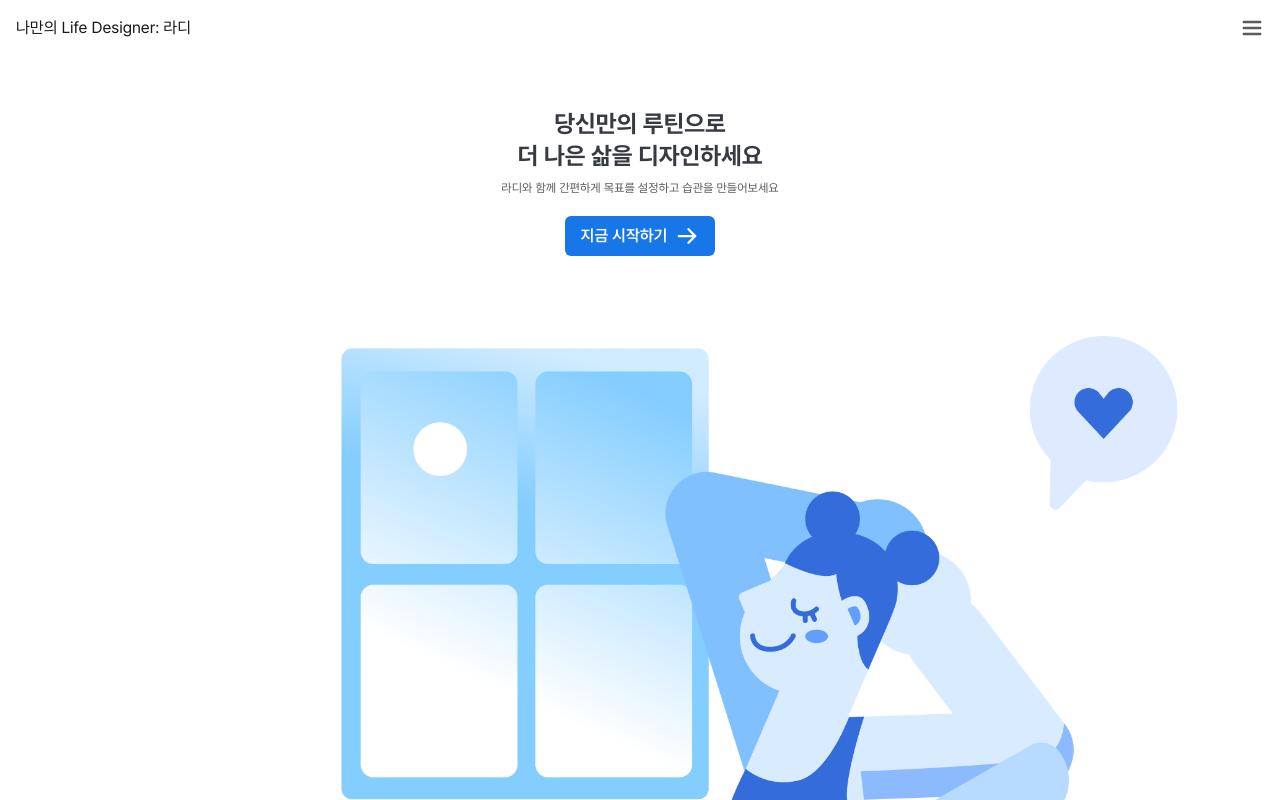
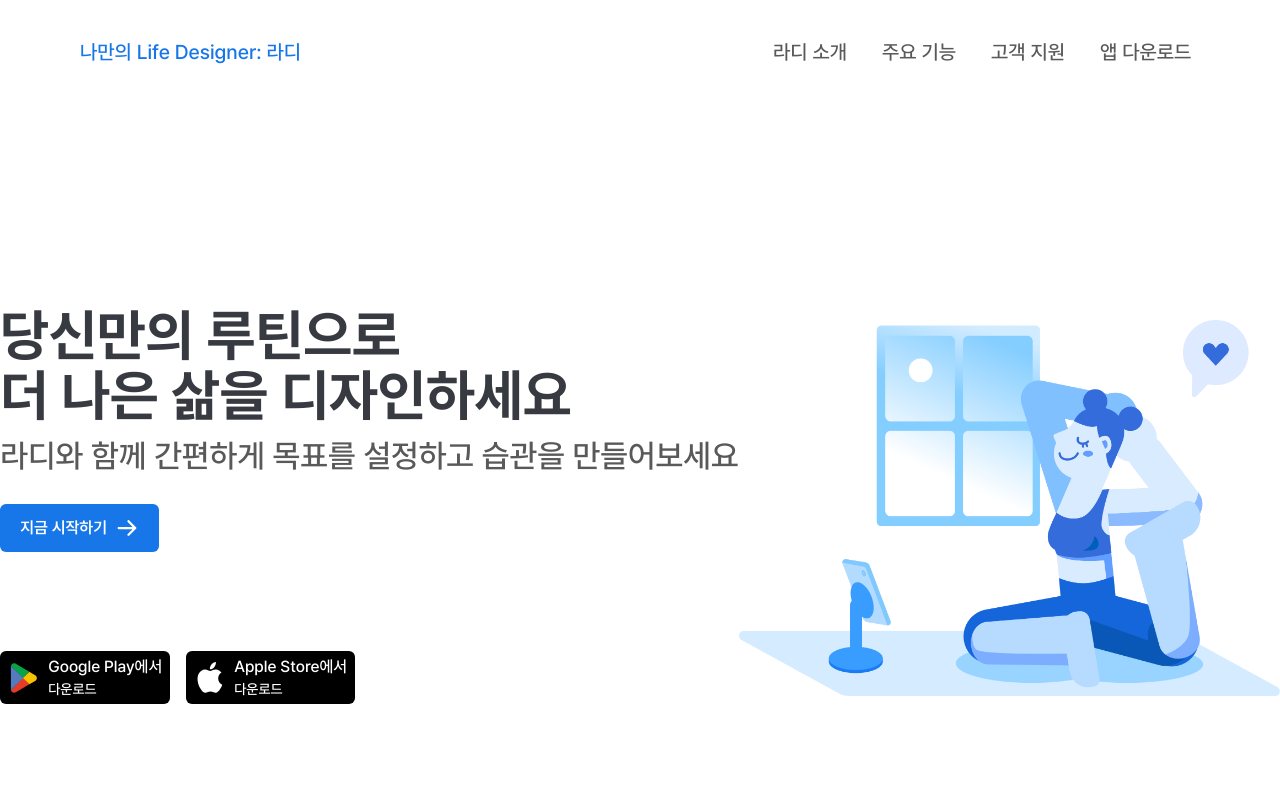
Before and after one commit to gunhee0421/life-designer-web, a Next.js app: page / in a window 1280 px wide. Shown: the top 800 px of the page. Built offline with nearby package versions, Linux system fonts and the light colour scheme.

Commit message:
feat: session 1 반응형 제작 완료

```diff
--- /dev/null
+++ b/app/components/Hedaer.tsx
@@ -0,0 +1,20 @@
+import Icon from './icons'
+
+export const Header = () => {
+  return (
+    <div>
+      <header className="flex h-[52px] flex-row items-center justify-between p-4 font-sans md:h-[104px] md:px-20">
+        <p className="text-[12px] font-[500] text-[#1777E9] md:text-[20px]">
+          나만의 Life Designer: 라디
+        </p>
+        <ol className="hidden gap-[9px] text-[1.25rem] font-[500] text-textSecondary md:flex">
+          <li className="w-[6.25rem]">라디 소개</li>
+          <li className="w-[6.25rem]">주요 기능</li>
+          <li className="w-[6.25rem]">고객 지원</li>
+          <li className="w-[6.25rem]">앱 다운로드</li>
+        </ol>
+        <Icon className="md:hidden" name="hambuger" />
+      </header>
+    </div>
+  )
+}
--- /dev/null
+++ b/app/components/Main.tsx
@@ -0,0 +1,83 @@
+import Icon from './icons'
+import heroSection from '../../public/hero_section.png'
+import Image from 'next/image'
+
+export const Main = () => {
+  return (
+    <section
+      style={{ height: `calc(100vh - 264px)` }}
+      className="justify-center px-8 py-14 text-center md:mx-40 md:mt-40 md:flex md:text-left"
+    >
+      <div className="flex flex-col md:justify-between">
+        <div>
+          <div className="mb-5">
+            <h1 className="text-2xl font-bold text-textPrimary md:h-[3.75rem] md:text-[3.5rem]">
+              당신만의 루틴으로
+            </h1>
+            <h1 className="mb-2 text-2xl font-bold text-textPrimary md:h-[3.75rem] md:text-[3.5rem]">
+              더 나은 삶을 디자인하세요
+            </h1>
+            <p className="whitespace-nowrap text-xs font-medium text-textSecondary md:h-[2.25rem] md:text-[2rem]">
+              라디와 함께 간편하게 목표를 설정하고 습관을 만들어보세요
+            </p>
+          </div>
+
+          <div className="mb-16 inline-flex w-auto gap-2 rounded-md bg-primary px-5 py-3">
+            <p className="font-semibold text-white">지금 시작하기</p>
+            <Icon name="arrowNavigate" />
+          </div>
+        </div>
+        <div className="mb-10 hidden flex-row gap-4 md:flex">
+          <div className="inline-flex items-center gap-2 rounded-md bg-black px-2 py-1 text-start">
+            <Icon name="playstore" size={32} />
+            <div className="text-white">
+              <p className="text-[16px] font-medium">Google Play에서</p>
+              <p className="text-[14px] font-medium">다운로드</p>
+            </div>
+          </div>
+
+          <div className="inline-flex items-center gap-2 rounded-md bg-black px-2 py-1 text-start">
+            <Icon name="apple" size={32} />
+            <div className="text-white">
+              <p className="text-[16px] font-medium">Apple Store에서</p>
+              <p className="text-[14px] font-medium">다운로드</p>
+            </div>
+          </div>
+        </div>
+      </div>
+
+      <Image
+        src={heroSection}
+        width={251}
+        height={175}
+        alt="woman yoga with routine app"
+        className="mb-12 md:hidden"
+      />
+      <Image
+        src={heroSection}
+        width={980}
+        height={671}
+        alt="woman yoga with routine app"
+        className="mb-12 hidden md:block"
+      />
+
+      <div className="inline-flex flex-row gap-4 md:hidden">
+        <div className="inline-flex items-center gap-2 rounded-md bg-black px-2 py-1 text-start">
+          <Icon name="playstore" size={16} />
+          <div className="text-white">
+            <p className="text-[10px] font-medium">Google Play에서</p>
+            <p className="text-[8px] font-medium">다운로드</p>
+          </div>
+        </div>
+
+        <div className="inline-flex items-center gap-2 rounded-md bg-black px-2 py-1 text-start">
+          <Icon name="apple" size={16} />
+          <div className="text-white">
+            <p className="text-[10px] font-medium">Apple Store에서</p>
+            <p className="text-[8px] font-medium">다운로드</p>
+          </div>
+        </div>
+      </div>
+    </section>
+  )
+}
--- a/app/page.tsx
+++ b/app/page.tsx
@@ -1,64 +1,19 @@
-import Image from 'next/image'
-import heroSection from '../public/hero_section.png'
+import { Header } from './components/Hedaer'
 import Icon from './components/icons'
+import { Main } from './components/Main'
 
 export default function Home() {
   return (
     <div>
-      <header className="flex h-[52px] flex-row justify-between p-4">
-        <p>나만의 Life Designer: 라디</p>
-        <Icon name="hambuger" />
-      </header>
-
-      <section className="px-8 py-14 text-center">
-        <div className="mb-5">
-          <h1 className="text-textPrimary text-2xl font-bold">
-            당신만의 루틴으로
-          </h1>
-          <h1 className="text-textPrimary mb-2 text-2xl font-bold">
-            더 나은 삶을 디자인하세요
-          </h1>
-          <p className="text-textSecondary text-xs">
-            라디와 함께 간편하게 목표를 설정하고 습관을 만들어보세요
-          </p>
-        </div>
-
-        <div className="bg-primary mb-20 inline-flex w-auto gap-2 rounded-md px-4 py-2">
-          <p className="font-semibold text-white">지금 시작하기</p>
-          <Icon name="arrowNavigate" />
-        </div>
-
-        <Image
-          src={heroSection}
-          alt="woman yoga with routine app"
-          className="mb-12"
-        />
-
-        <div className="inline-flex flex-row gap-4">
-          <div className="inline-flex items-center gap-2 rounded-md bg-black px-2 py-1 text-start">
-            <Icon name="playstore" size={32} />
-            <div className="text-white">
-              <p>Google Play에서</p>
-              <p className="text-sm">다운로드</p>
-            </div>
-          </div>
-
-          <div className="inline-flex items-center gap-2 rounded-md bg-black px-2 py-1 text-start">
-            <Icon name="apple" size={32} />
-            <div className="text-white">
-              <p>Apple Store에서</p>
-              <p className="text-sm">다운로드</p>
-            </div>
-          </div>
-        </div>
-      </section>
+      <Header />
+      <Main />
 
       <section className="bg-[#f9f9f9] px-6 py-10 text-center">
         <div>
-          <h1 className="text-textPrimary mb-4 text-2xl font-bold">
+          <h1 className="mb-4 text-2xl font-bold text-textPrimary">
             About 라디
           </h1>
-          <p className="text-textSecondary text-lg">
+          <p className="text-lg text-textSecondary">
             라디는 AI를 활용하여 번거로운 조작 없이도 당신에게 맞는 루틴을
             찾아드립니다.
           </p>
```
